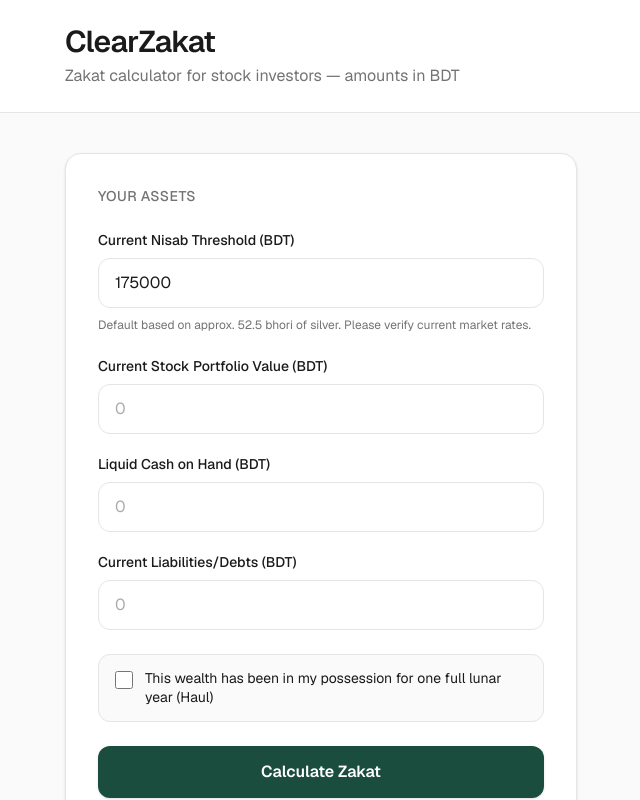
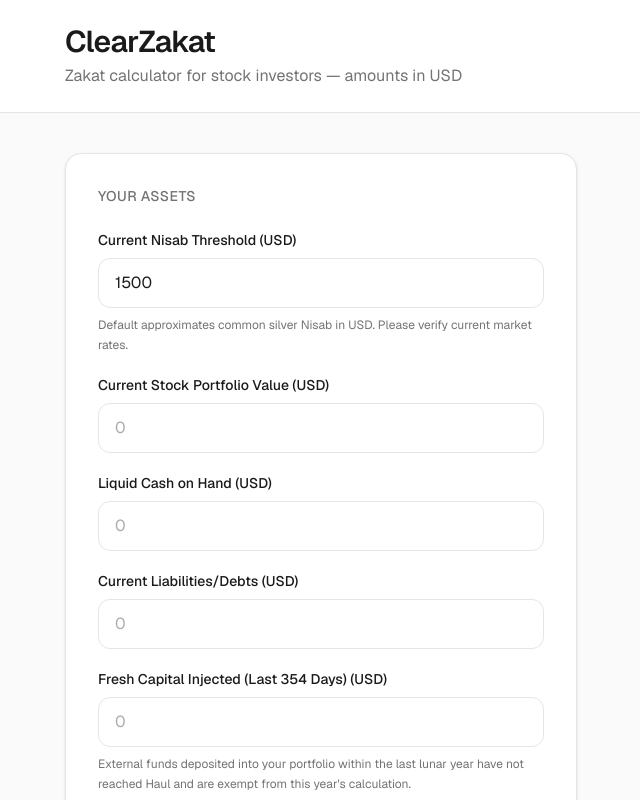
Before and after one commit to mishkat-ai/clearzakat, a Next.js app: page / in a window 1280 px wide. Shown: the top 800 px of the page, without its empty margins (319-959 px from the left). Built offline with nearby package versions, Linux system fonts and the light colour scheme.

Commit message:
Global upgrade: USD and Smart Haul Exemption

```diff
--- a/app/layout.tsx
+++ b/app/layout.tsx
@@ -15,7 +15,7 @@ const geistMono = Geist_Mono({
 export const metadata: Metadata = {
   title: "ClearZakat — Zakat calculator for stock investors",
   description:
-    "Estimate Zakat on your stock portfolio, cash, and liabilities (BDT).",
+    "Estimate Zakat on your stock portfolio, cash, and liabilities (USD).",
 };
 
 export default function RootLayout({
--- a/app/page.tsx
+++ b/app/page.tsx
@@ -2,41 +2,36 @@
 
 import { useCallback, useState } from "react";
 
-/** Comma-separated thousands (e.g. 950,000) for lakhs/crores-scale amounts */
-function formatBdt(value: number): string {
+/** Comma-separated thousands (e.g. 950,000) for large USD amounts */
+function formatUsd(value: number): string {
   return new Intl.NumberFormat("en-US", {
     minimumFractionDigits: 0,
     maximumFractionDigits: 2,
   }).format(value);
 }
 
-type ZakatBlockReason = "haul" | "nisab" | null;
+type ZakatBlockReason = "nisab" | null;
 
 export default function Home() {
-  const [nisabThreshold, setNisabThreshold] = useState("175000");
+  const [nisabThreshold, setNisabThreshold] = useState("1500");
   const [portfolio, setPortfolio] = useState("");
   const [cash, setCash] = useState("");
   const [liabilities, setLiabilities] = useState("");
-  const [haulMet, setHaulMet] = useState(false);
+  const [freshCapital, setFreshCapital] = useState("");
   const [netZakatable, setNetZakatable] = useState<number | null>(null);
   const [zakatDue, setZakatDue] = useState<number | null>(null);
   const [zakatBlockReason, setZakatBlockReason] =
     useState<ZakatBlockReason>(null);
 
   const handleCalculate = useCallback(() => {
-    const nisab =
-      parseFloat(nisabThreshold.replace(/,/g, "")) || 0;
+    const nisab = parseFloat(nisabThreshold.replace(/,/g, "")) || 0;
     const p = parseFloat(portfolio.replace(/,/g, "")) || 0;
     const c = parseFloat(cash.replace(/,/g, "")) || 0;
     const l = parseFloat(liabilities.replace(/,/g, "")) || 0;
-    const net = p + c - l;
+    const f = parseFloat(freshCapital.replace(/,/g, "")) || 0;
+    const net = p + c - l - f;
     setNetZakatable(net);
 
-    if (!haulMet) {
-      setZakatDue(0);
-      setZakatBlockReason("haul");
-      return;
-    }
     if (net < nisab) {
       setZakatDue(0);
       setZakatBlockReason("nisab");
@@ -45,7 +40,7 @@ export default function Home() {
 
     setZakatDue(net * 0.025);
     setZakatBlockReason(null);
-  }, [portfolio, cash, liabilities, nisabThreshold, haulMet]);
+  }, [portfolio, cash, liabilities, freshCapital, nisabThreshold]);
 
   return (
     <div className="flex min-h-full flex-1 flex-col">
@@ -55,7 +50,7 @@ export default function Home() {
             ClearZakat
           </h1>
           <p className="mt-1 text-sm text-muted sm:text-base">
-            Zakat calculator for stock investors — amounts in BDT
+            Zakat calculator for stock investors — amounts in USD
           </p>
         </div>
       </header>
@@ -75,7 +70,7 @@ export default function Home() {
             <div className="mt-6 flex flex-col gap-5">
               <label className="flex flex-col gap-2">
                 <span className="text-sm font-medium text-foreground">
-                  Current Nisab Threshold (BDT)
+                  Current Nisab Threshold (USD)
                 </span>
                 <input
                   type="number"
@@ -87,13 +82,13 @@ export default function Home() {
                   className="w-full rounded-xl border border-border bg-white px-4 py-3 text-base text-foreground outline-none transition-[box-shadow,border-color] placeholder:text-muted/60 focus:border-forest focus:ring-2 focus:ring-forest/20"
                 />
                 <span className="text-xs leading-relaxed text-muted">
-                  Default based on approx. 52.5 bhori of silver. Please verify
+                  Default approximates common silver Nisab in USD. Please verify
                   current market rates.
                 </span>
               </label>
               <label className="flex flex-col gap-2">
                 <span className="text-sm font-medium text-foreground">
-                  Current Stock Portfolio Value (BDT)
+                  Current Stock Portfolio Value (USD)
                 </span>
                 <input
                   type="number"
@@ -108,7 +103,7 @@ export default function Home() {
               </label>
               <label className="flex flex-col gap-2">
                 <span className="text-sm font-medium text-foreground">
-                  Liquid Cash on Hand (BDT)
+                  Liquid Cash on Hand (USD)
                 </span>
                 <input
                   type="number"
@@ -123,7 +118,7 @@ export default function Home() {
               </label>
               <label className="flex flex-col gap-2">
                 <span className="text-sm font-medium text-foreground">
-                  Current Liabilities/Debts (BDT)
+                  Current Liabilities/Debts (USD)
                 </span>
                 <input
                   type="number"
@@ -136,25 +131,32 @@ export default function Home() {
                   className="w-full rounded-xl border border-border bg-white px-4 py-3 text-base text-foreground outline-none transition-[box-shadow,border-color] placeholder:text-muted/60 focus:border-forest focus:ring-2 focus:ring-forest/20"
                 />
               </label>
+              <label className="flex flex-col gap-2">
+                <span className="text-sm font-medium text-foreground">
+                  Fresh Capital Injected (Last 354 Days) (USD)
+                </span>
+                <input
+                  type="number"
+                  inputMode="decimal"
+                  min={0}
+                  step="any"
+                  placeholder="0"
+                  value={freshCapital}
+                  onChange={(e) => setFreshCapital(e.target.value)}
+                  className="w-full rounded-xl border border-border bg-white px-4 py-3 text-base text-foreground outline-none transition-[box-shadow,border-color] placeholder:text-muted/60 focus:border-forest focus:ring-2 focus:ring-forest/20"
+                />
+                <span className="text-xs leading-relaxed text-muted">
+                  External funds deposited into your portfolio within the last
+                  lunar year have not reached Haul and are exempt from this
+                  year&apos;s calculation.
+                </span>
+              </label>
             </div>
-
-            <label className="mt-6 flex cursor-pointer items-start gap-3 rounded-xl border border-border bg-surface px-4 py-3.5 transition-colors hover:bg-zinc-100/70">
-              <input
-                type="checkbox"
-                checked={haulMet}
-                onChange={(e) => setHaulMet(e.target.checked)}
-                className="accent-forest mt-0.5 size-[1.125rem] shrink-0 rounded border-border focus:ring-2 focus:ring-forest/30 focus:ring-offset-0"
-              />
-              <span className="text-sm leading-snug text-foreground">
-                This wealth has been in my possession for one full lunar year
-                (Haul)
-              </span>
-            </label>
 
             <button
               type="button"
               onClick={handleCalculate}
-              className="mt-6 w-full rounded-xl bg-forest px-6 py-3.5 text-base font-semibold text-white shadow-sm transition-colors hover:bg-forest-hover focus:outline-none focus-visible:ring-2 focus-visible:ring-forest focus-visible:ring-offset-2"
+              className="mt-8 w-full rounded-xl bg-forest px-6 py-3.5 text-base font-semibold text-white shadow-sm transition-colors hover:bg-forest-hover focus:outline-none focus-visible:ring-2 focus-visible:ring-forest focus-visible:ring-offset-2"
             >
               Calculate Zakat
             </button>
@@ -176,19 +178,14 @@ export default function Home() {
                 <dd className="text-xl font-semibold tabular-nums text-foreground sm:text-2xl">
                   {netZakatable === null
                     ? "—"
-                    : `${formatBdt(netZakatable)} BDT`}
+                    : `${formatUsd(netZakatable)} USD`}
                 </dd>
               </div>
               <div className="flex flex-col gap-2">
                 <dt className="text-sm text-muted">Total Zakat Due (2.5%)</dt>
                 <dd className="text-5xl font-bold tabular-nums tracking-tight text-forest sm:text-6xl md:text-7xl">
-                  {zakatDue === null ? "—" : `${formatBdt(zakatDue)} BDT`}
+                  {zakatDue === null ? "—" : `${formatUsd(zakatDue)} USD`}
                 </dd>
-                {zakatDue !== null && zakatBlockReason === "haul" && (
-                  <p className="text-sm text-muted">
-                    Zakat is not due until wealth is held for one lunar year.
-                  </p>
-                )}
                 {zakatDue !== null && zakatBlockReason === "nisab" && (
                   <p className="text-sm text-muted">
                     Net assets are below the Nisab threshold.
```
